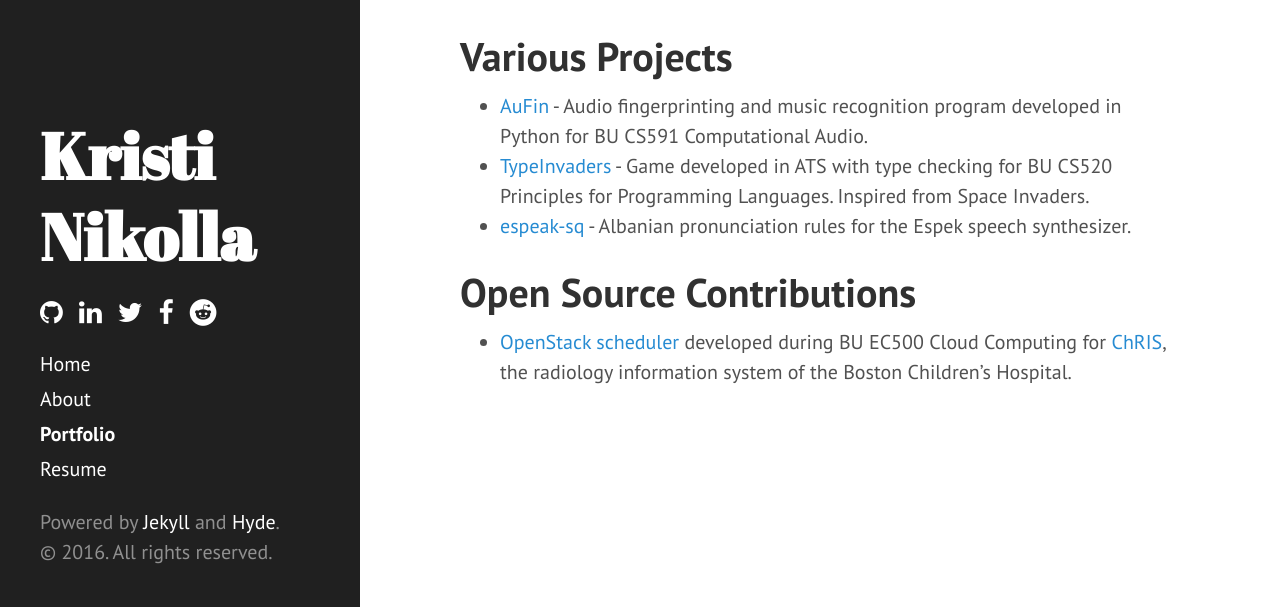
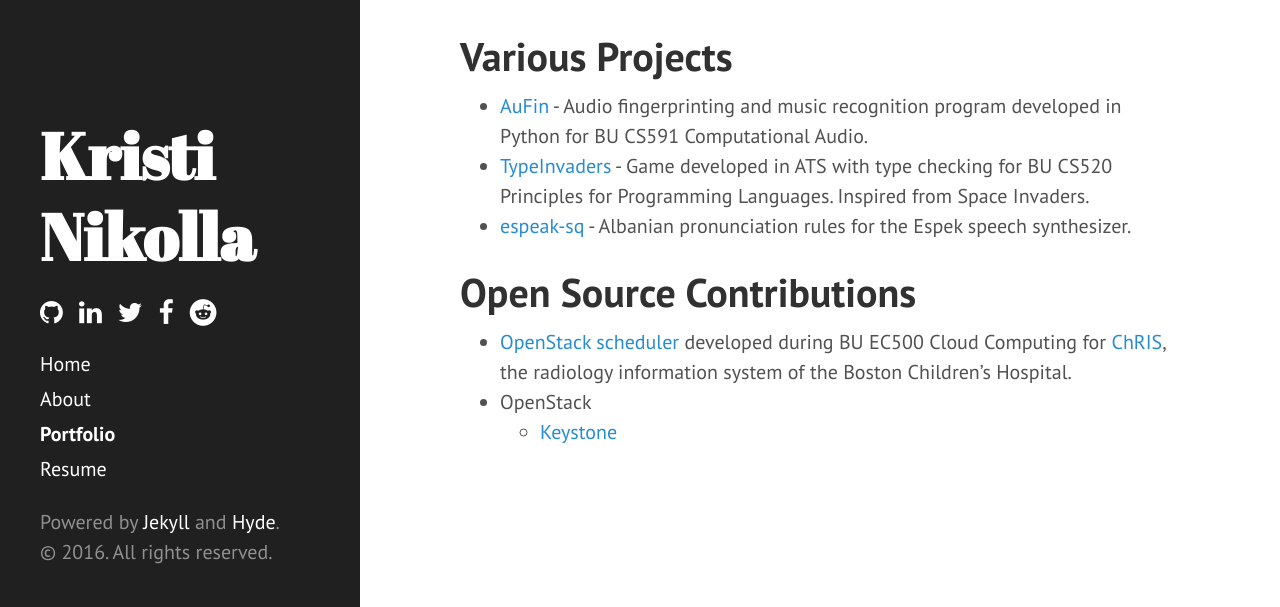
Before and after one commit to knikolla/knikolla.github.io, a Jekyll site: the page built from portfolio.md, in a window 1280 px wide and 1035 px high, cut to the strip 428-1035 px from the top of the window. Built offline with Jekyll 4.4.1, drawn with Linux system fonts in a browser that asks for light colours; nearby versions of some CDN libraries; Markdown is read by kramdown in place of the engine named in the settings.

Commit message:
updated contributions

```diff
--- a/portfolio.md
+++ b/portfolio.md
@@ -26,3 +26,5 @@
 	[ChRIS](https://github.com/FNNDSC/chrisreloaded),
 	the radiology information system of the Boston Children's
 	Hospital.
+* OpenStack
+  * [Keystone](https://github.com/openstack/keystone/commits/master?author=knikolla)
```
